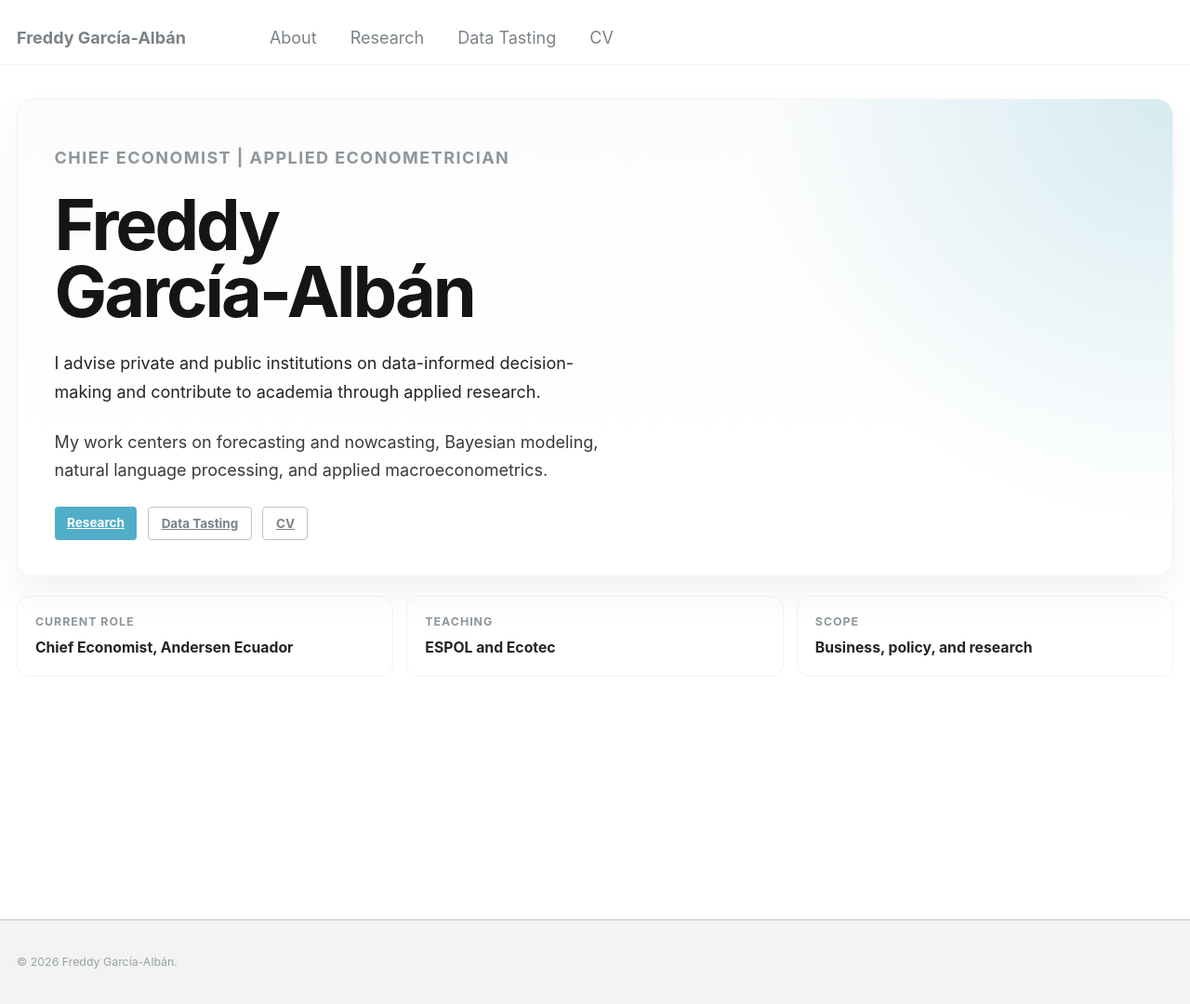
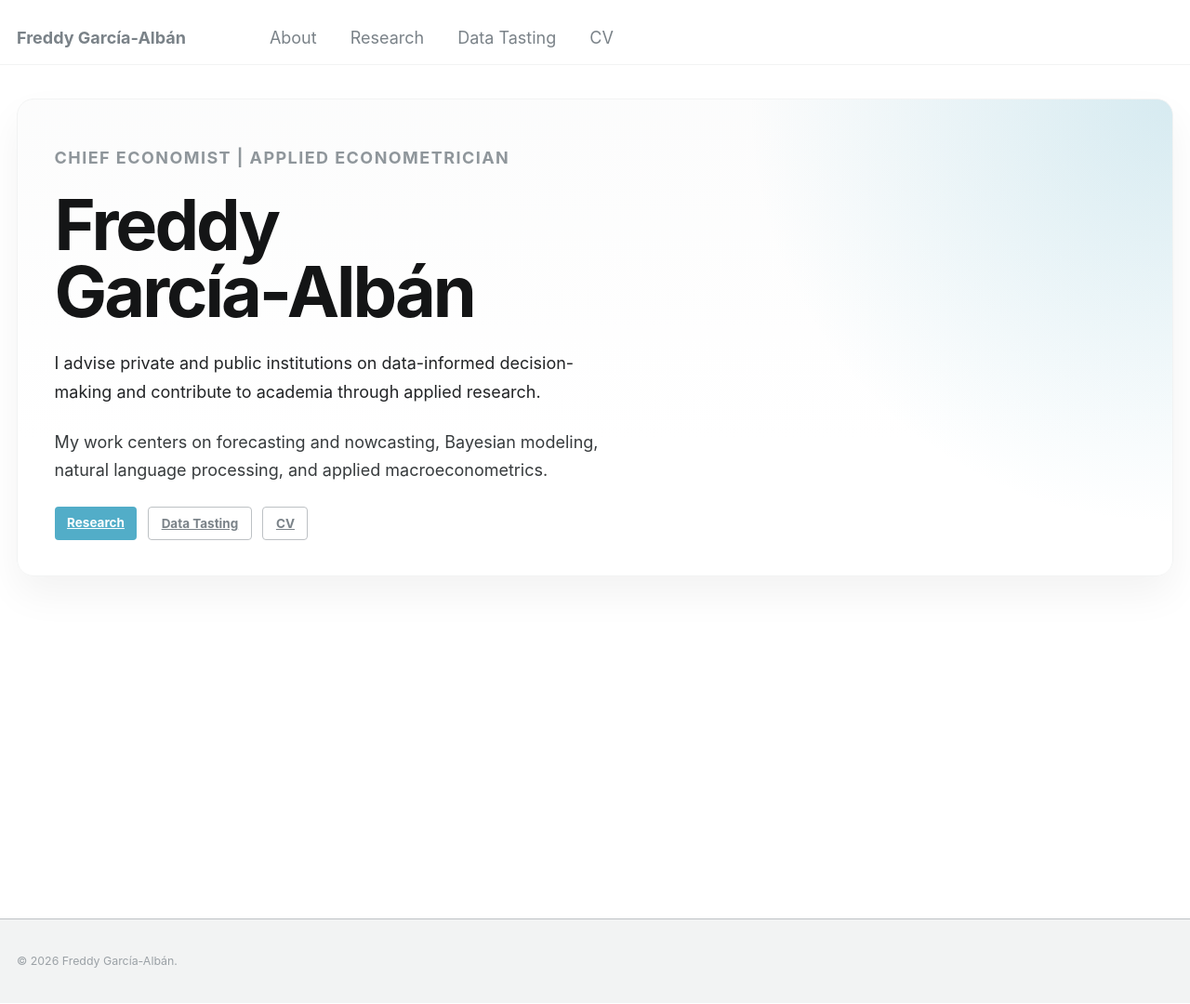
Before and after one commit to EnexFG/EnexFG.github.io, a Jekyll site: the page built from _pages/about.md, in a window 1280 px wide and 1080 px high. Shown: the whole window at 93% size. Built offline with Jekyll 4.4.1, drawn with Linux system fonts in a browser that asks for light colours.

Commit message:
Remove home-band section and styles
Remove the 'home-band' content block from _pages/about.md and delete its accompanying styles from _sass/_page.scss. Also simplify the selector in _page.scss by dropping .home-band__label from the .home-hero__eyebrow, .home-band__label rule so only .home-hero__eyebrow remains. This cleans up obsolete markup and CSS for the removed roles/scope band.

```diff
--- a/_pages/about.md
+++ b/_pages/about.md
@@ -20,19 +20,4 @@ author_profile: false
       <a href="{{ base_path }}/cv/" class="btn btn--inverse">CV</a>
     </div>
   </section>
-
-  <section class="home-band" aria-label="Current roles and scope">
-    <div class="home-band__item">
-      <span class="home-band__label">Current role</span>
-      <strong>Chief Economist, Andersen Ecuador</strong>
-    </div>
-    <div class="home-band__item">
-      <span class="home-band__label">Teaching</span>
-      <strong>ESPOL and Ecotec</strong>
-    </div>
-    <div class="home-band__item">
-      <span class="home-band__label">Scope</span>
-      <strong>Business, policy, and research</strong>
-    </div>
-  </section>
 </div>
--- a/_sass/_page.scss
+++ b/_sass/_page.scss
@@ -298,8 +298,7 @@
   }
 }
 
-.home-hero__eyebrow,
-.home-band__label {
+.home-hero__eyebrow {
   display: block;
   color: mix(#fff, $gray, 16%);
   font-family: $sans-serif;
@@ -346,31 +345,6 @@
   display: flex;
   flex-wrap: wrap;
   gap: 0.65em;
-}
-
-.home-band {
-  display: grid;
-  gap: 0.8em;
-  margin-bottom: 0;
-
-  @include breakpoint($medium) {
-    grid-template-columns: repeat(3, minmax(0, 1fr));
-  }
-}
-
-.home-band__item {
-  padding: 1em 1.05em;
-  border: 1px solid $border-color;
-  border-radius: 14px;
-  background: #fff;
-
-  strong {
-    display: block;
-    margin-top: 0.45em;
-    color: mix(#000, $gray, 72%);
-    font-size: $type-size-5;
-    line-height: 1.45;
-  }
 }
 
 .page__taxonomy-item {
```
